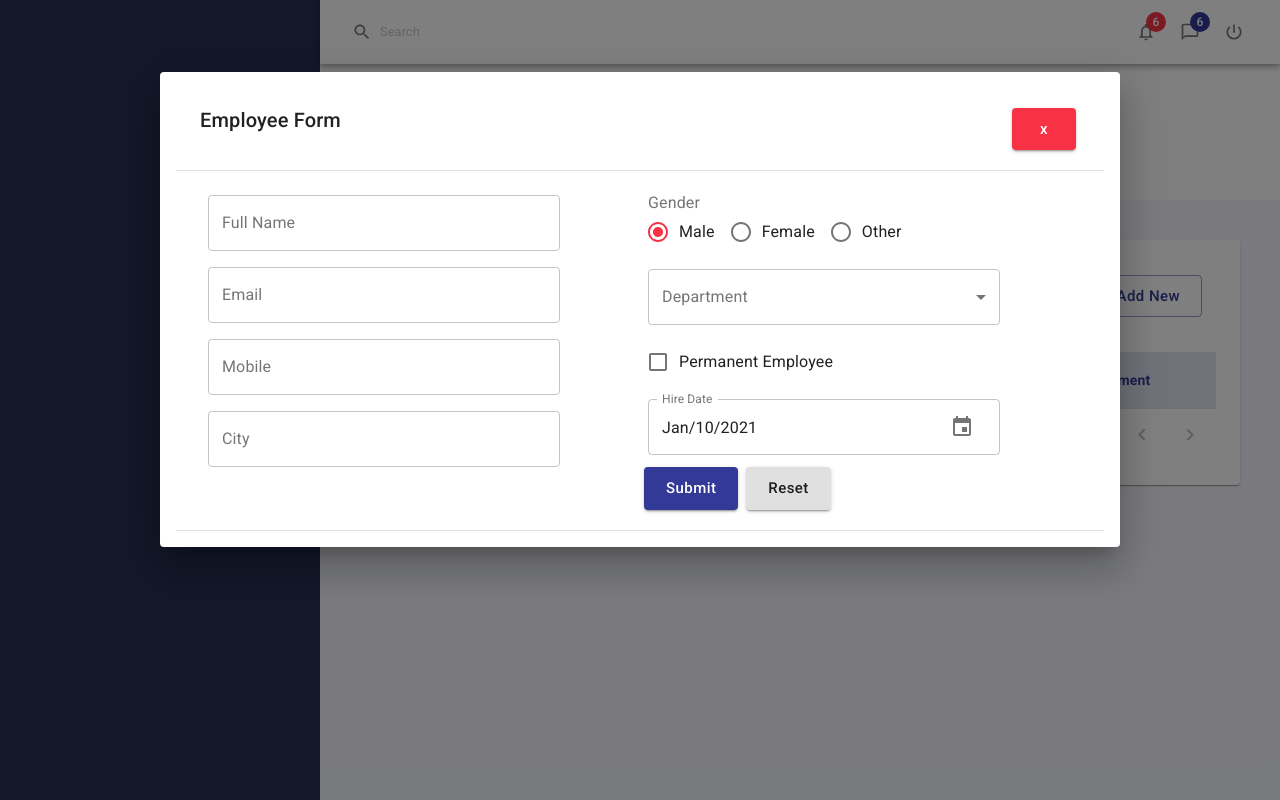
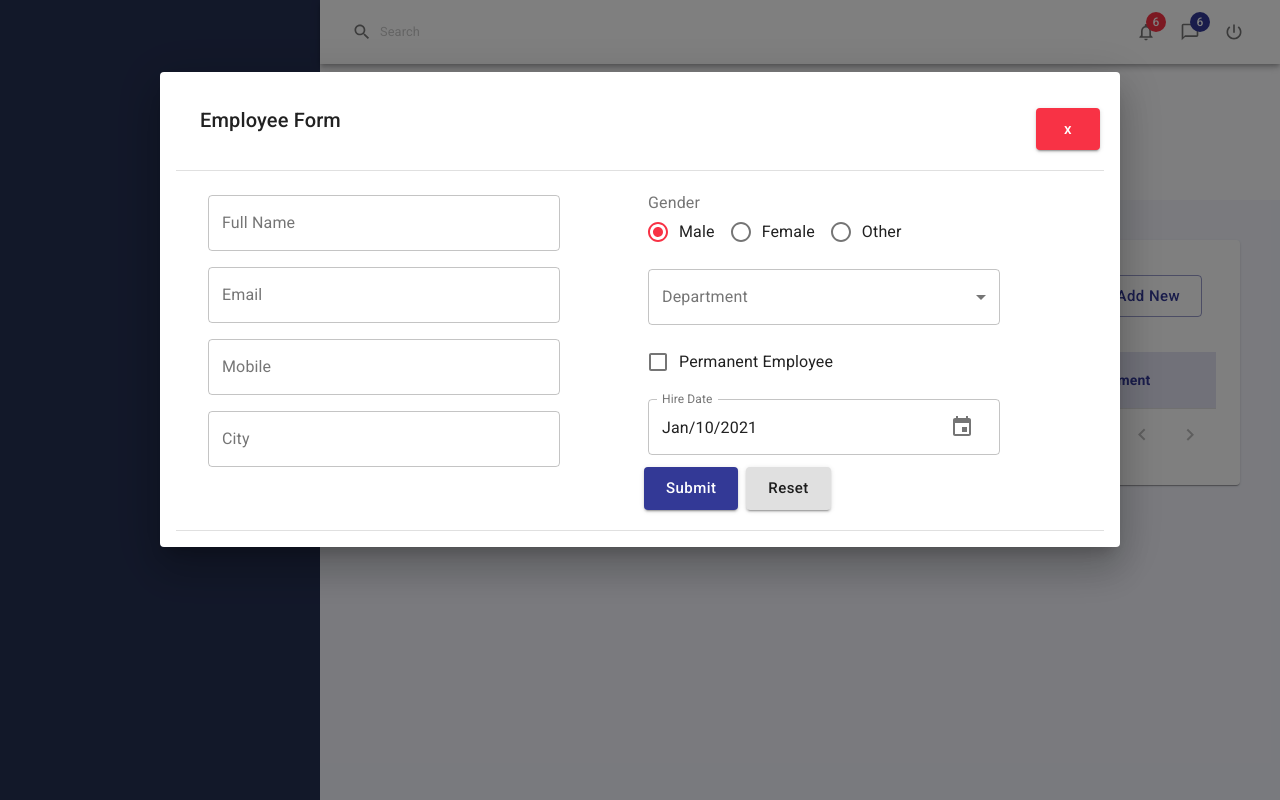
Before and after one commit to Vinoth6194/react_matui, a React (Create React App) app: page / in a window 1280 px wide. Both pictures are taken after a click on the button "Add New". Built offline with nearby package versions, Linux system fonts and the light colour scheme.

Commit message:
dialog close button and title styled

```diff
--- a/src/components/Popup.js
+++ b/src/components/Popup.js
@@ -14,6 +14,9 @@ const useStyles = makeStyles((theme) => ({
     top: theme.spacing(5),
     padding: theme.spacing(2),
   },
+  dialogTitle: {
+    paddingRight: "0px",
+  },
 }));
 function Popup(props) {
   const { title, children, openPopup, setOpenPopup } = props;
@@ -24,7 +27,7 @@ function Popup(props) {
       maxWidth="md"
       classes={{ paper: classes.dialogWrapper }} //* internally the dialog component uses paper component, to target paper we have used classes instead of className as earlier..
     >
-      <DialogTitle>
+      <DialogTitle className={classes.dialogTitle}>
         <div style={{ display: "flex" }}>
           <Typography variant="h6" component="div" style={{ flexGrow: "1" }}>
             {title}
```
